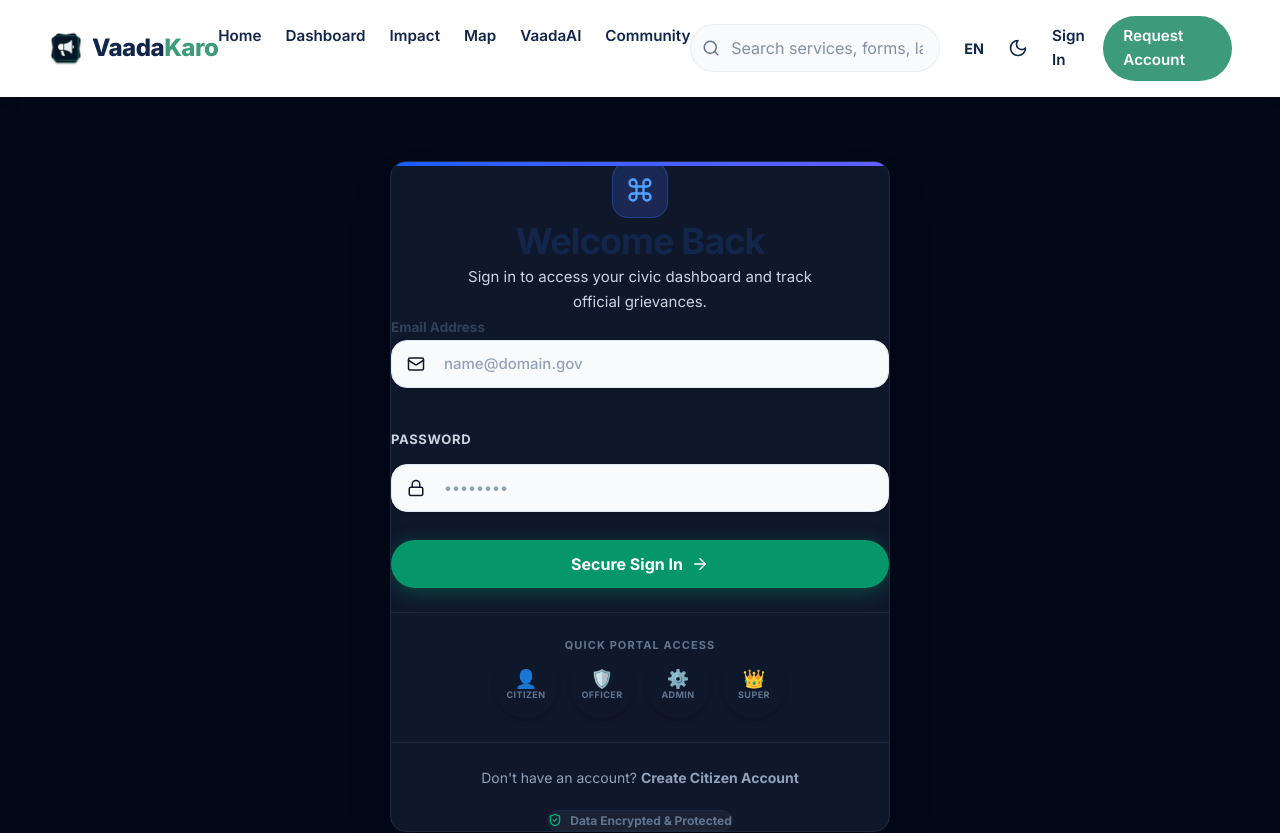
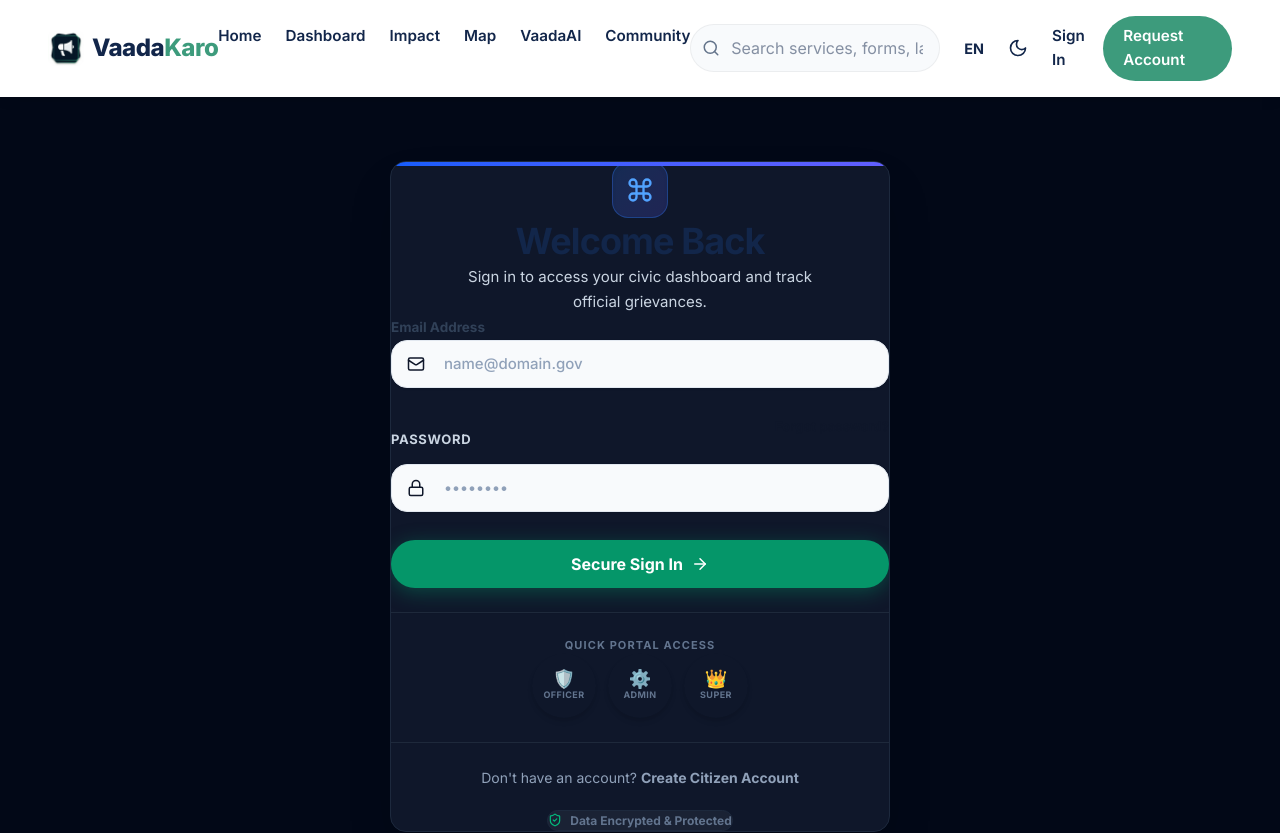
Before and after one commit to MOMO2106-momo/VaadaKaro, a Next.js app: page /login in a window 1280 px wide. Shown: the top 833 px of the page. Built offline with nearby package versions, Linux system fonts and the light colour scheme; no server answers.

Commit message:
refactor(auth): remove citizen portal shortcut and improve portal access layout

```diff
--- a/src/app/login/page.tsx
+++ b/src/app/login/page.tsx
@@ -120,7 +120,6 @@ export default function LoginPage() {
           <p className="text-[11px] text-slate-500 text-center font-bold uppercase tracking-widest mb-4">Quick Portal Access</p>
           <div className="flex justify-center gap-3">
             {[
-              { role: 'CITIZEN', label: 'Citizen', emoji: '👤', border: 'hover:border-blue-500/50 hover:bg-blue-500/5', text: 'group-hover:text-blue-400', path: '/citizen/dashboard' },
               { role: 'OFFICER', label: 'Officer', emoji: '🛡️', border: 'hover:border-emerald-500/50 hover:bg-emerald-500/5', text: 'group-hover:text-emerald-400', path: '/officer/dashboard' },
               { role: 'ADMIN', label: 'Admin', emoji: '⚙️', border: 'hover:border-orange-500/50 hover:bg-orange-500/5', text: 'group-hover:text-orange-400', path: '/admin/dashboard' },
               { role: 'SUPER_ADMIN', label: 'Super', emoji: '👑', border: 'hover:border-purple-500/50 hover:bg-purple-500/5', text: 'group-hover:text-purple-400', path: '/super-admin/dashboard' },
--- a/src/styles/globals.css
+++ b/src/styles/globals.css
@@ -401,14 +401,6 @@ button {
   }
 }
 
-:root {
-  color-scheme: light dark;
-}
-
-html {
-  color-scheme: light dark;
-}
-
 body {
   padding-top: env(safe-area-inset-top);
   padding-bottom: env(safe-area-inset-bottom);
```
